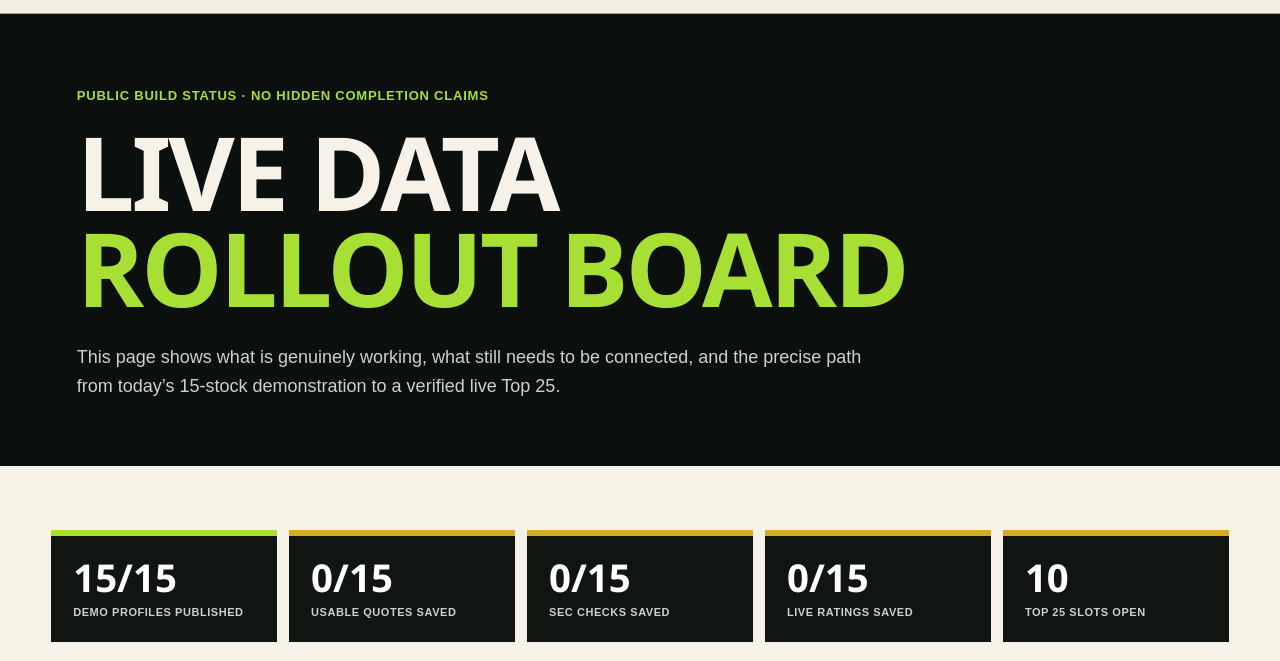
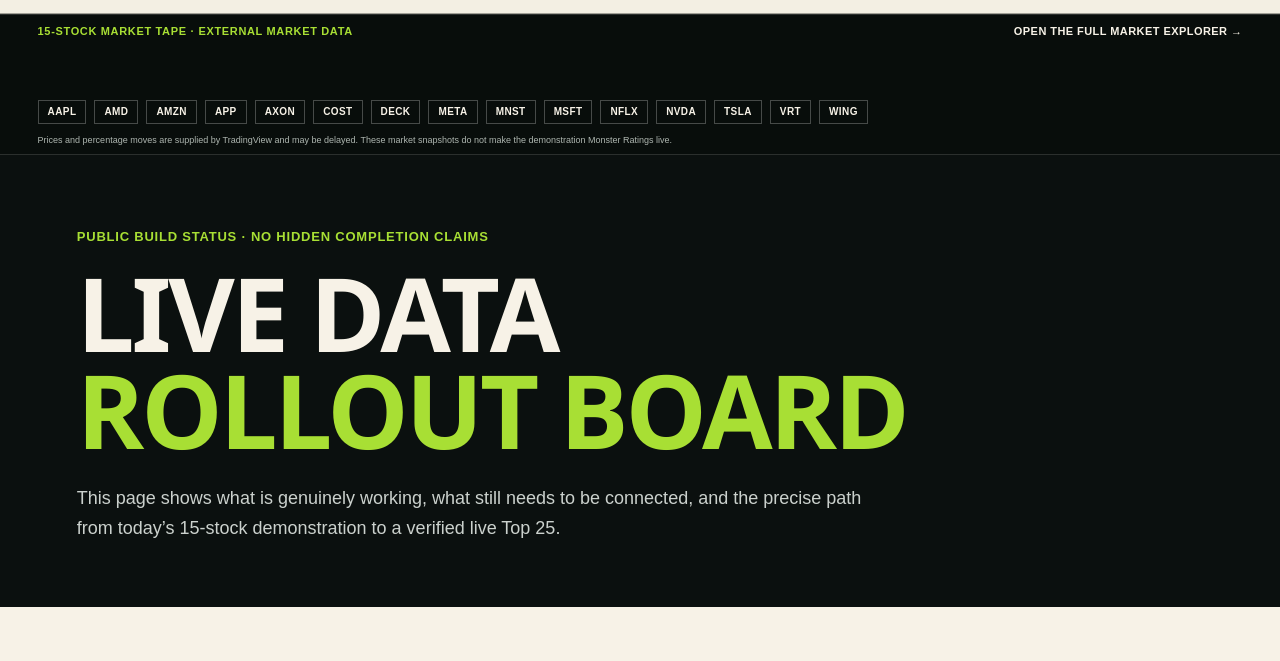
Before and after one commit to Poppoparazzi/-TS-2026-07-28-22-35-ET-next-years-monsters-website, a plain HTML site: page live-status.html in a window 1280 px wide. Shown: the part 69-730 px from the top of the page. Drawn offline with Linux system fonts and the light colour scheme; a script that the page names is missing.

Commit message:
Show market ticker strip on live status page

```diff
--- a/live-status.html
+++ b/live-status.html
@@ -1,11 +1,11 @@
-<!-- TS: 2026-07-29 22:25 ET -->
+<!-- TS: 2026-07-29 22:41 ET -->
 <!doctype html>
 <html lang="en">
 <head>
   <meta charset="utf-8">
   <meta name="viewport" content="width=device-width,initial-scale=1">
   <title>Live Data Status | Next Year’s Monsters™</title>
-  <meta name="description" content="See exactly what is complete, explore market snapshots for the original 15 stocks, and follow the Next Year’s Monsters™ rollout toward a verified live Top 25.">
+  <meta name="description" content="See exactly what is complete, what is pending, and how the Next Year’s Monsters™ stock data rollout moves from one verified ticker to the live Top 25.">
   <link rel="stylesheet" href="assets/styles.css">
   <link rel="stylesheet" href="assets/editorial-type.css">
   <link rel="stylesheet" href="assets/live-status.css">
@@ -152,5 +152,6 @@
 
 <script src="assets/runtime-config.js"></script>
 <script src="assets/live-status.js"></script>
+<script src="assets/market-ticker-strip.js"></script>
 </body>
 </html>
```
